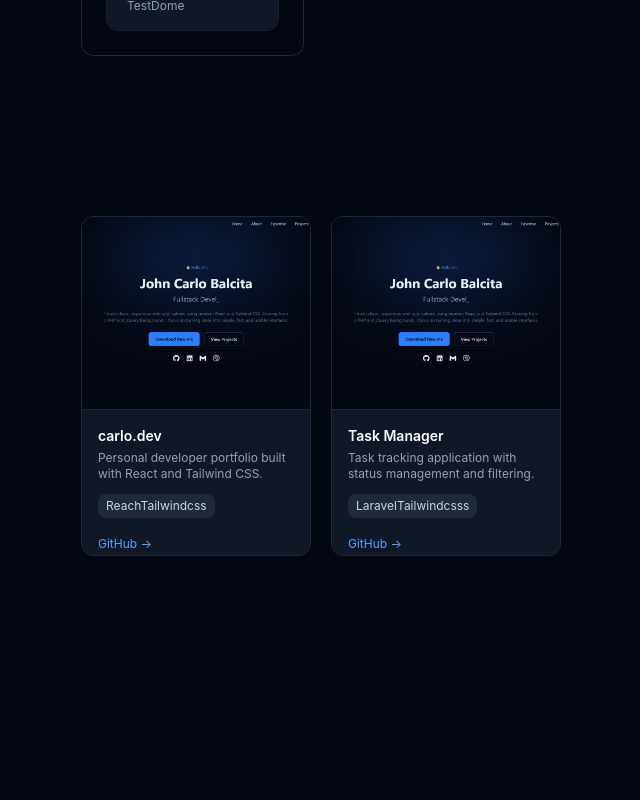
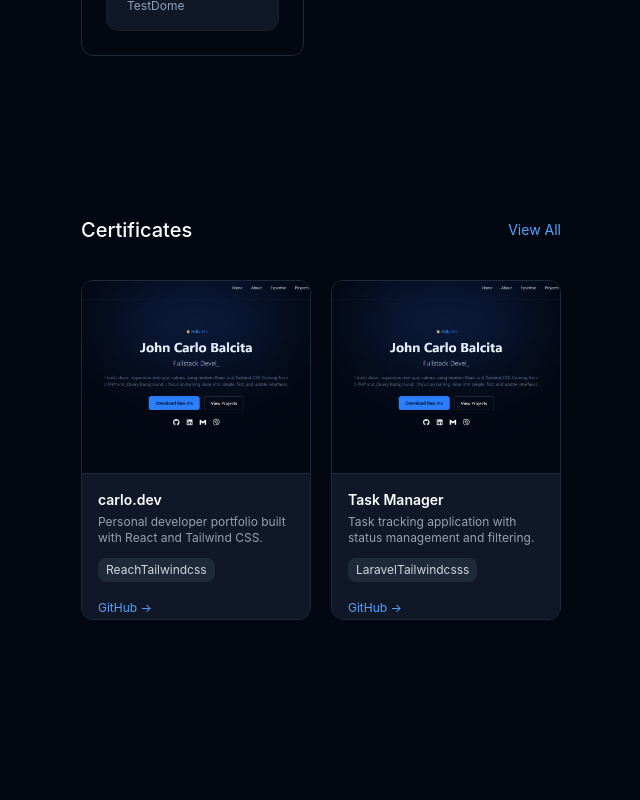
Before and after one commit to KARLO-00/my-portfolio, a React (Vite) app: page / in a window 1280 px wide. Shown: the part 2240-3040 px from the top of the page, without its empty margins (319-959 px from the left). Built offline with nearby package versions, Linux system fonts and the light colour scheme.

Commit message:
Added project section header

```diff
--- a/src/sections/Projects.jsx
+++ b/src/sections/Projects.jsx
@@ -1,3 +1,5 @@
+import { Link } from "react-router-dom";
+
 import carlodev1 from "../assets/images/carlo.dev_1.png";
 import carlodev2 from "../assets/images/carlo.dev_2.png";
 
@@ -31,12 +33,27 @@ export default function ({ darkMode }) {
     return (
         <section
             id="projects"
-            className="min-h-screen px-6 lg:px-100 py-20 flex flex-col lg:flex-row gap-5"
+            className="min-h-screen px-6 lg:px-100 py-20 flex flex-col lg:flex-col gap-5"
         >
+
+            <div className="flex items-center justify-between mb-4">
+                <h2 className="text-xl font-medium">
+                    Certificates
+                </h2>
+
+                <Link
+                    to="/"
+                    className="text-sm text-blue-400 hover:text-blue-300 transition"
+                >
+                    View All
+                </Link>
+            </div>
+
+            <div className="flex flex-col lg:flex-row gap-5">
                 {projects.map((project, index) => (
                     <div
                         key={index}
-                    className={`border rounded-xl w-1/2 overflow-hidden h-85
+                        className={`border rounded-xl w-1/2 overflow-hidden h-85 w-full
                     ${darkMode ? "border-gray-800" : "border-gray-200"}
                 `}>
                         <img
@@ -70,6 +87,7 @@ export default function ({ darkMode }) {
                         </div>
                     </div>
                 ))}
+            </div>
 
         </section >
     );
```
Lines whose indentation alone changed are shown as unchanged.
